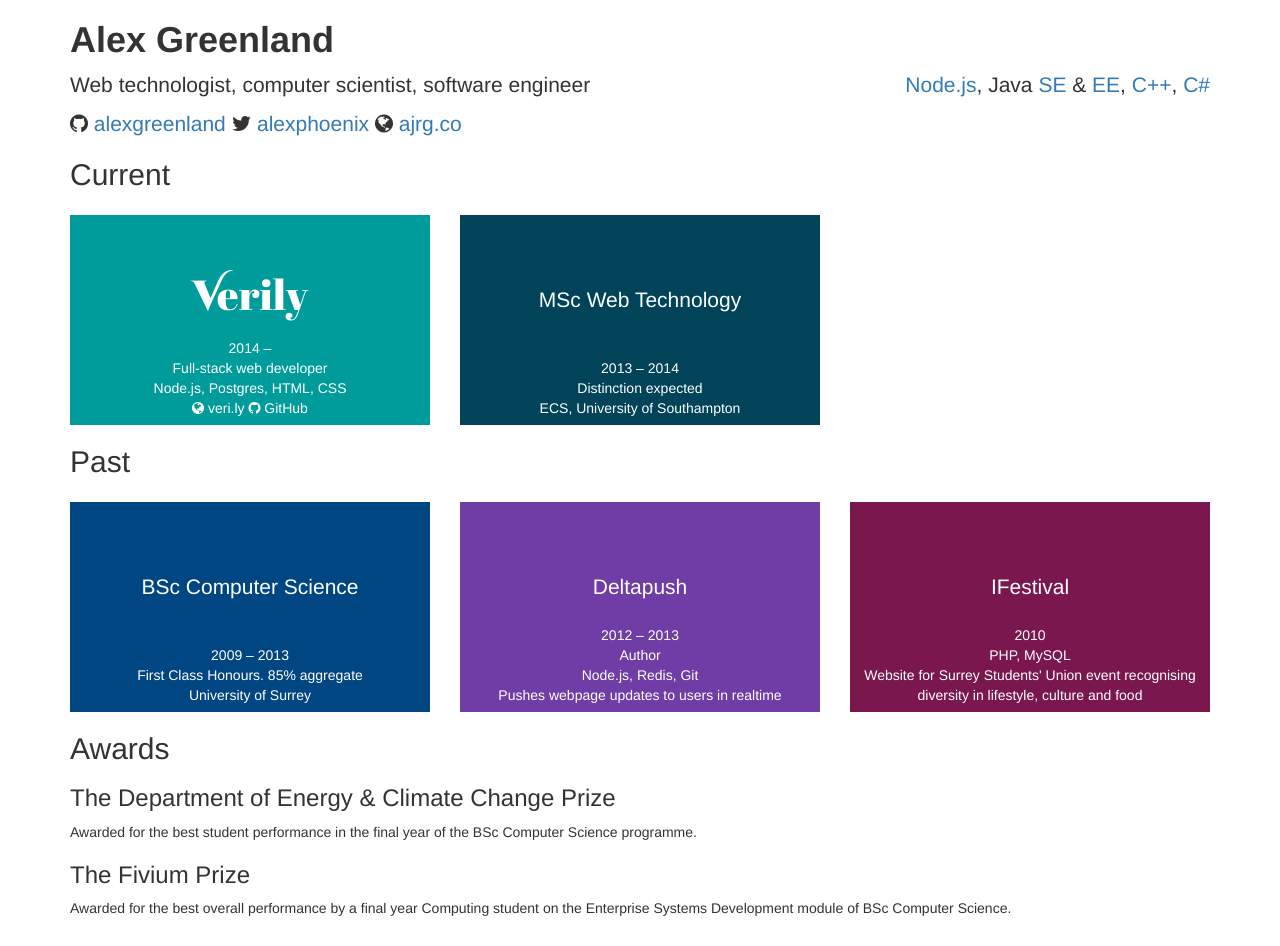
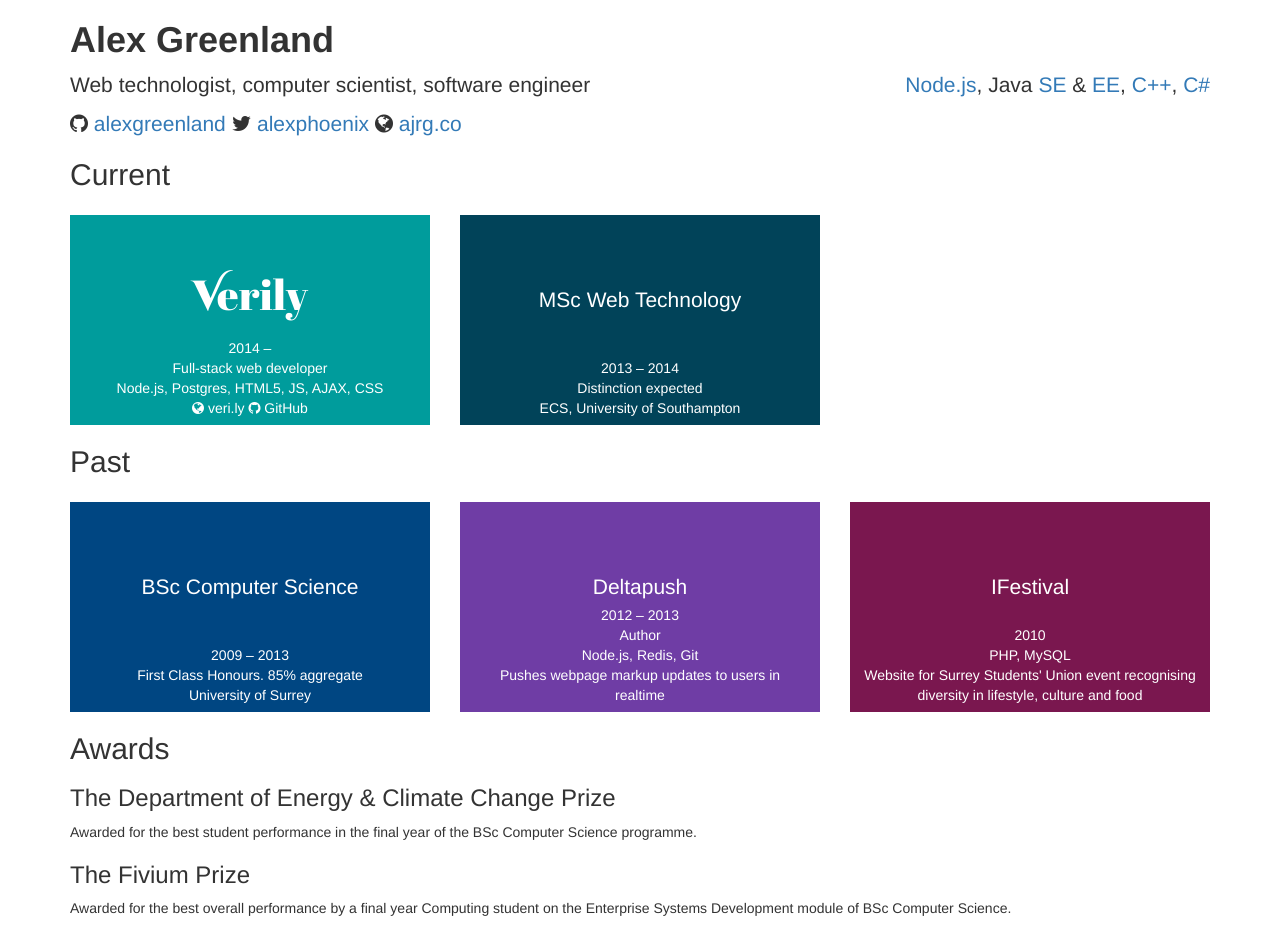
Before and after one commit to alexgreenland/alexgreenland.github.io, a Jekyll site: the page built from index.html, in a window 1280 px wide. Built offline with Jekyll 4.4.1, drawn with Linux system fonts in a browser that asks for light colours; nearby versions of some CDN libraries; some web fonts are replaced; Markdown is read by kramdown in place of the engine named in the settings.

Commit message:
add details

```diff
--- a/index.html
+++ b/index.html
@@ -39,7 +39,7 @@
                     <br>
                     Full-stack web developer
                     <br>
-                    Node.js, Postgres, HTML, CSS
+                    Node.js, Postgres, HTML5, JS, AJAX, CSS
                     <br>
                     <a href="https://veri.ly/"><i class="fa fa-globe"></i></a>
                     <a href="https://veri.ly/">veri.ly</a>
@@ -103,7 +103,7 @@
                     <br>
                     Node.js, Redis, Git
                     <br>
-                    Pushes webpage updates to users in realtime
+                    Pushes webpage markup updates to users in realtime
                 </div>
 
             </div>
```
